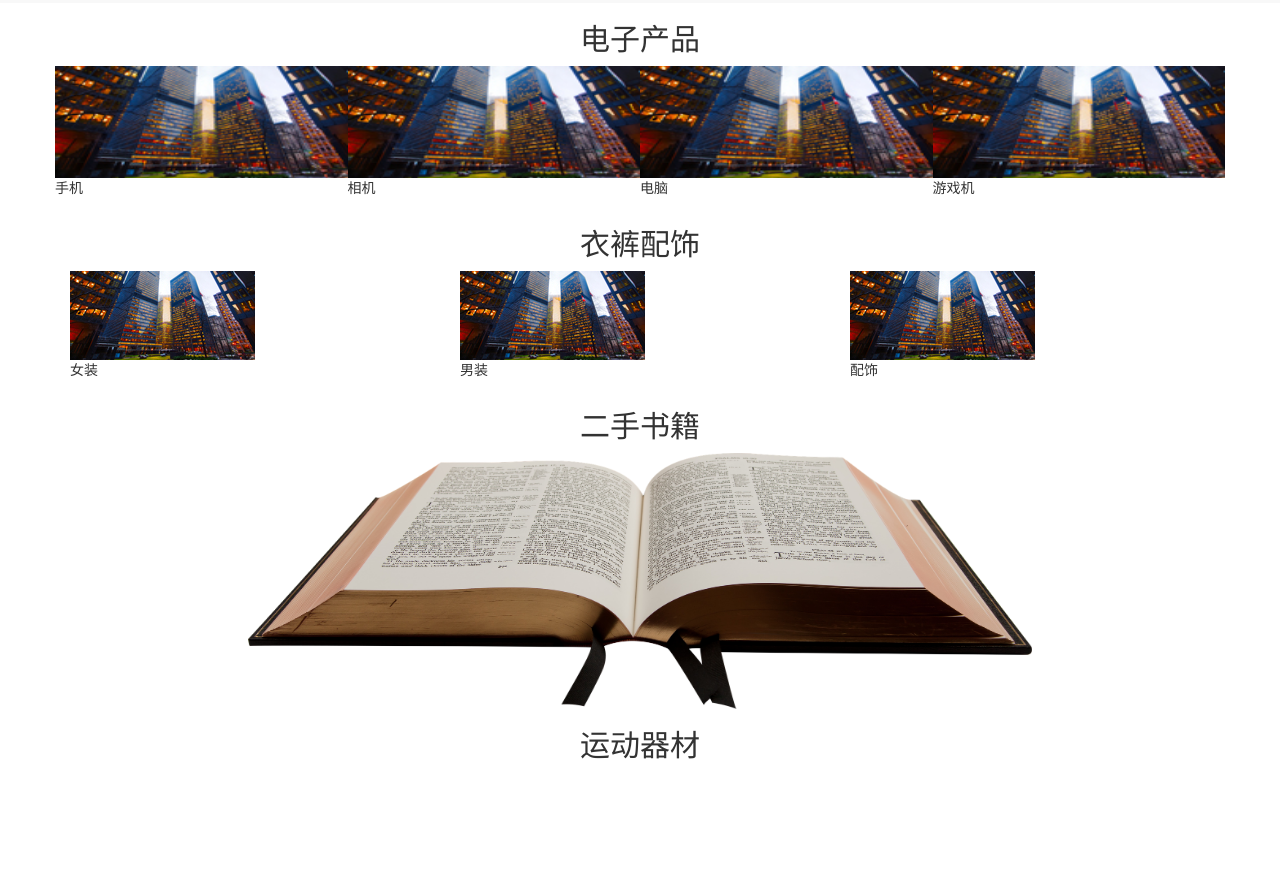
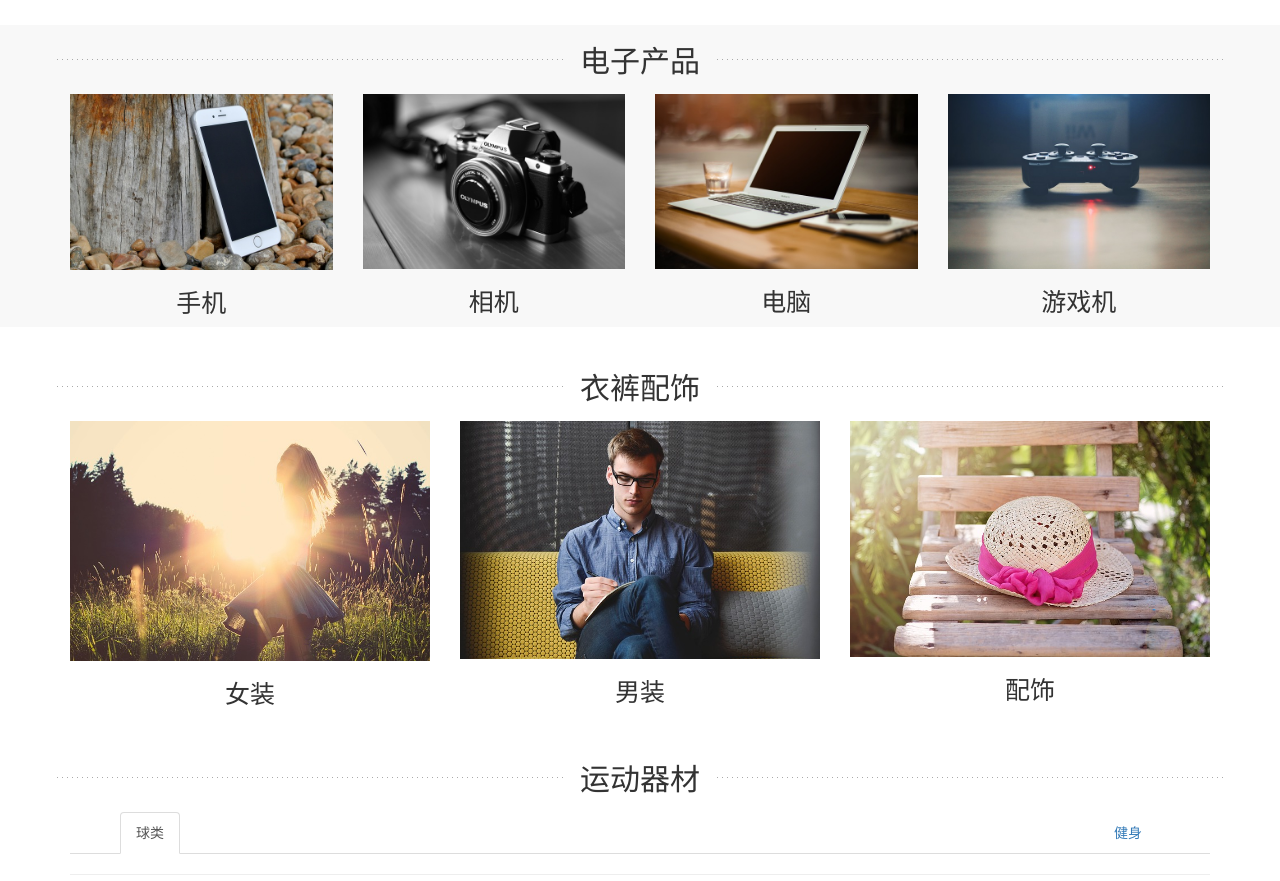
Before and after one commit to BillQiu/graduation-project, a plain HTML site: page index.html in a window 1280 px wide. Shown: the part 1019-1900 px from the top of the page. Before the commit the page ends 1791 px from the top, so only its background shows below. Drawn offline with nearby package versions, Linux system fonts and the light colour scheme.

Commit message:
四大类修改完善

```diff
--- a/css/main.css
+++ b/css/main.css
@@ -1,6 +1,9 @@
 body {font-family: arial, "Open Sans", sans-serif;}
 
-/*icon font*/
+/*commom*/
+.col-sm-12 {
+	background: url(../images/line.png) left center repeat-x
+}
 
 /*page-header*/
 .page-header {
@@ -16,13 +19,25 @@ h1 {
 	font-weight: 700;
 	color: #5c5c5c;
 	font-family: "Lobster";
+
 }
 
 h2 {
 	text-align: center;
 	font-weight: 400;
+	background: #f8f8f8;
+	margin-left: auto;
+	margin-right: auto;
+	width: 150px;
+	margin-bottom: 10px;
+	padding-bottom: 6px;
 }
 
+h3 {
+	font-size: 25px;
+	font-weight: 300;
+
+}
 #logo {
 	position: absolute;
 	width: 80px;
@@ -109,9 +124,12 @@ input[type=text] {
 	padding-left: 13px;
 	color: #9d9d9d;
 }
-
 input[type=text]:focus {
-	animation: inputShadow .5s ease forwards;
+	-webkit-animation-name: inputShadow;
+	-webkit-animation-duration: 1.5s;
+	-webkit-animation-iteration-count: infinite;
+	-webkit-animation-direction: alternate;
+	-webkit-animation-timing-function: ease-in-out;
 }
 
 input[type=submit] {
@@ -135,8 +153,8 @@ input[type=submit] {
 
 /*type*/
 .type-container {
-	background: #f8f8f8;
-	padding-bottom: 20px;
+	padding-bottom: 26px;
+	margin-bottom: 15px;
 }
 
 .type-container h3 {
@@ -186,34 +204,61 @@ input[type=submit] {
 
 
 /*digital*/
-.digital-container .col-sm-3 {
-	padding-left: 0;
-	padding-right: 0;
+.digital-container {
+	text-align: center;
+	background: #f8f8f8;
+	margin-bottom: 25px;
 }
 
 .digital-container img {
-	width: 100%;
-	height: 14%;
+	max-width: 100%;
 
 }
 
-.describe {
-	float: left;
-	text-align: left;
+/*clothes*/
+.clothes-container {
+	text-align: center;
+	margin-bottom: 25px;
 }
 
-.price {
-	float: right;
-	text-align: right;
+.clothes-container img {
+	max-width: 100%;
+}
+
+.clothes-container h2 {
+	background: #fff ;
 }
 
 
+
+
+/*sports*/
+.sports-contaniner {
+	margin-bottom: 25px;
+}
+
+.sports-container h2 {
+	background: #fff ;
+}
+
+.sports-select ul li:first-child {
+	margin-left: 50px;
+}
+.sports-select ul li:nth-child(2) {
+	float: right;
+	margin-right: 50px;
+}
+
 /*book*/
-.book .book-img {
+.book-container {
+	background: #f8f8f8;
+	margin-bottom: 25px;
+}
+.book-container .book-img {
 	text-align: center;
 }
 
-.book img {
-	width: 67%;
-	height: 32%;
+.book-container img {
+	max-width: 100%;
+	margin: 0 auto;
 }
--- a/css/media-queries.css
+++ b/css/media-queries.css
@@ -1,5 +1,13 @@
-@media (max-width: 767px) {
+@media (max-width: 767px) {							/*智能手机*/
 	.slider-container {display: none;}
 	#logo {display: none;}
 	.search-container input {height: 35px;}
 }
+
+@media (min-width:768px) and (max-width:991px) {	/*平板*/
+	.slider-container {display: none;}
+}
+
+@media (min-width:768px) {
+
+}
--- a/index.html
+++ b/index.html
@@ -25,10 +25,16 @@
         <!-- page-header -->
         <div class="page-header">
             <div class="container">
+                <div class="row">
+                    <div class="col-xs-4">
                         <h1>DaBuy 2</h1>
-                &nbsp;<div id="logo">
+                    </div>
+                    <div class="col-xs-2">
+                        <div id="logo">
                             <a href="index.html"><img src="icon/rabbit.png" alt=""></a>
                         </div>
+                    </div>
+                    <div class="col-xs-4">
                         <ul class="top-list">
                             <li><a><br><i class="fa fa-heart"></i></a></li>
                             <li><a><br><i class="fa fa-shopping-cart"></i></a></li>
@@ -36,8 +42,11 @@
                         </ul>
                     </div>
                 </div>
+            </div>
+        </div>
 
-        <!-- slider -->
+
+
         <div class="slider-container">
             <div class="slider">
                 <div class="flexslider">
@@ -108,35 +117,27 @@
 
                 <div class="row">
                     <div class="col-sm-3">
-                        <img src="images/work1.jpg">
-                        <div class="describe">
-                            <p>手机</p>
+                        <img src="images/phone.jpg">
+                        <h3>手机</h3>
 
-                        </div>
 
                     </div>
 
                     <div class="col-sm-3">
-                       <img src="images/work1.jpg">
-                        <div class="describe">
-                            <p>相机</p>
+                        <img src="images/camera.jpg">
+                        <h3>相机</h3>
 
-                        </div>
 
                     </div>
                     <div class="col-sm-3">
-                        <img src="images/work1.jpg">
-                        <div class="describe">
-                            <p>电脑</p>
+                        <img src="images/computer.jpg">
+                        <h3>电脑</h3>
 
-                        </div>
 
                     </div>
                     <div class="col-sm-3">
-                        <img src="images/work1.jpg">
-                        <div class="describe">
-                            <p>游戏机</p>
-                        </div>
+                        <img src="images/playstation.jpg">
+                        <h3>游戏机</h3>
 
                     </div>
                 </div>
@@ -144,7 +145,7 @@
         </div>
 
         <!-- clothes -->
-        <div class="clothes-√">
+        <div class="clothes-container">
             <div class="container">
                 <div class="row">
                     <div class="col-sm-12">
@@ -153,55 +154,77 @@
                 </div>
                     <div class="row">
                         <div class="col-sm-4">
-                        <img src="images/work1.jpg">
-                        <p>女装</p>
+                            <img src="images/dress.jpg">
+                            <h3>女装</h3>
                         </div>
                         <div class="col-sm-4">
-                        <img src="images/work1.jpg">
-                        <p>男装</p>
+                            <img src="images/suit.jpg">
+                            <h3>男装</h3>
                         </div>
                         <div class="col-sm-4">
-                        <img src="images/work1.jpg">
-                        <p>配饰</p>
-                    </div>
-                </div>
+                            <img src="images/hat.jpg">
+                            <h3>配饰</h3>
                         </div>
                     </div>
 
-        <!-- book -->
-        <div class="book">
-            <div class="container">
-                <div class="row">
-                    <div class="col-sm-12">
-
-                        <h2>二手书籍</h2>
-                        <div class="row">
-                        <div class="book-img">
-                            <img src="images/book.png" alt="">
-                            </div>
-                        </div>
-                    </div>
-                </div>
-                <div class="row">
-
-                </div>
             </div>
         </div>
 
+
+
+
         <!-- sports -->
-        <div class="sports">
+        <div class="sports-container">
             <div class="container">
                 <div class="row">
                     <div class="col-sm-12">
                         <h2>运动器材</h2>
                     </div>
                 </div>
-                <div class="row">
 
+                <div class="sports-select">
+                    <ul class="nav nav-tabs" id="tab-list">
+                        <li class="active"><a data-toggle="tab" href="#tab-chrome" data-toggle="tab">球类</a></li>
+
+                        <li ><a data-toggle="tab" href="#tab-opera" data-toggle="tab">健身</a></li>
+                    </ul>
+
+                    <div class="tab-content">
+
+                <div class="tab-pane active" >
+
+                </div>
+
+
+
+
+                <div class="tab-pane" >
+
+                </div>
+
+
+                <hr class="divider">
+            </div>
                 </div>
             </div>
         </div>
 
+
+        <!-- book -->
+        <div class="book-container">
+            <div class="container">
+                <div class="row">
+                    <div class="col-sm-12">
+                        <h2>二手书籍</h2>
+                    </div>
+                    <div class="row">
+                        <div class="col-sm-10 col-sm-offset-1">
+                           <img src="images/book.png" alt="">
+                       </div>
+                   </div>
+               </div>
+           </div>
+        </div>
 
         <script src="js/jquery-1.11.1.min.js"></script>
         <script src="js/bootstrap.min.js"></script>
--- a/js/animate.js
+++ b/js/animate.js
@@ -13,14 +13,25 @@ $(function() {
 
 
 // 四大类动画
+// $(function() {
+// 	$(".type-container i").mousemove(function() {
+// 		if ( !$(this).siblings().is(":animated") ) {
+// 			$(this).siblings().animate({opacity: 0}, 500);
+// 		}
+// 	});
+// 	$(".type-container i").mouseleave(function() {
+// 		$(this).siblings().animate({opacity: 1}, 500);
+// 	});
+
+// })
+
+
 $(function() {
-	$(".type-container i").mousemove(function() {
+	$(".type-container i").hover(function() {
 		if ( !$(this).siblings().is(":animated") ) {
 			$(this).siblings().animate({opacity: 0}, 500);
 		}
-	});
-	$(".type-container i").mouseleave(function() {
+	}, function() {
 		$(this).siblings().animate({opacity: 1}, 500);
 	});
-
 })
```
Also changed, not shown: images/camera.jpg (added), images/computer.jpg (added), images/dress.jpg (added), images/hat.jpg (added), images/line.png (added), images/phone.jpg (added), images/playstation.jpg (added), images/suit.jpg (added). Lines whose indentation alone changed are shown as unchanged.
